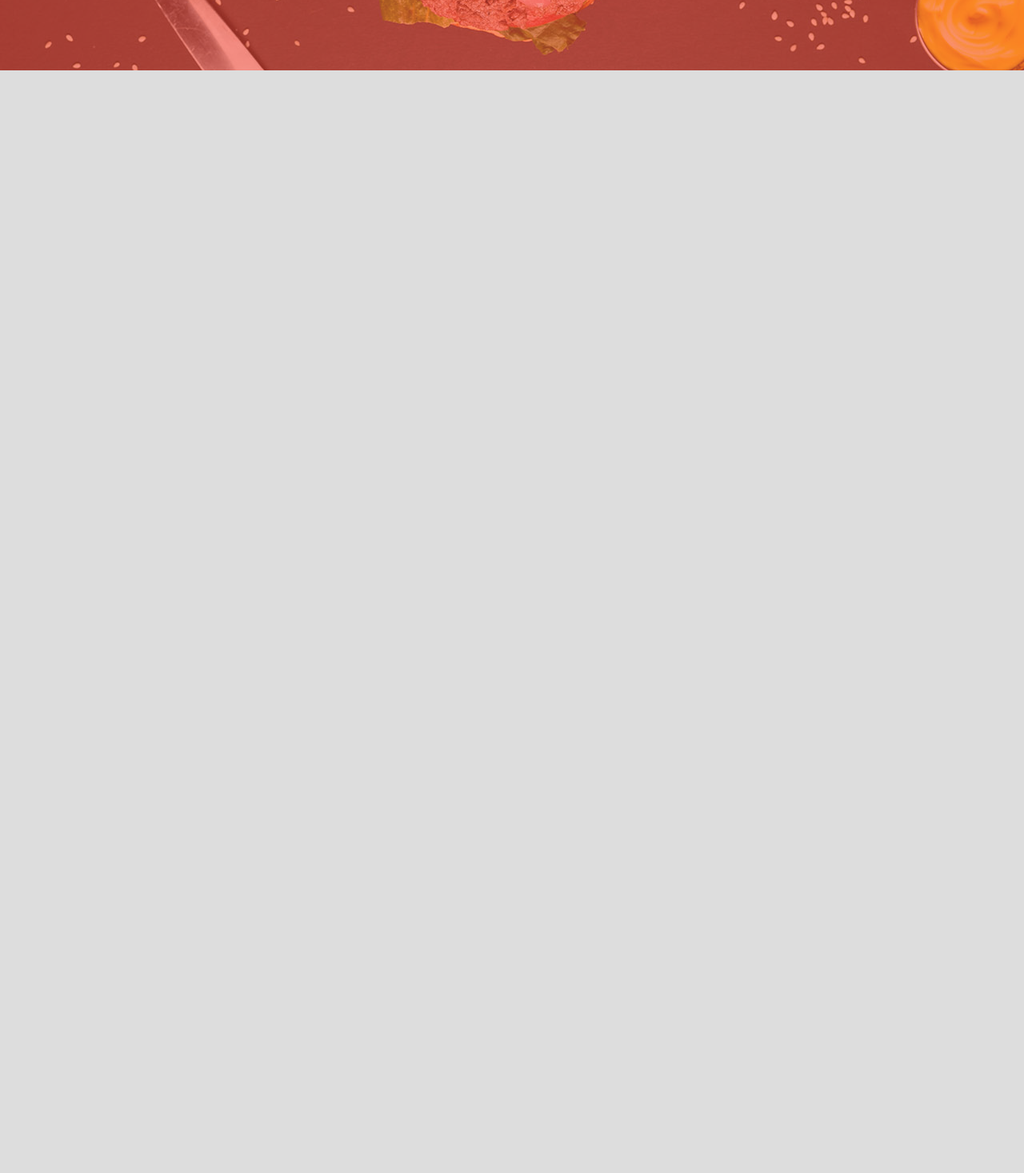
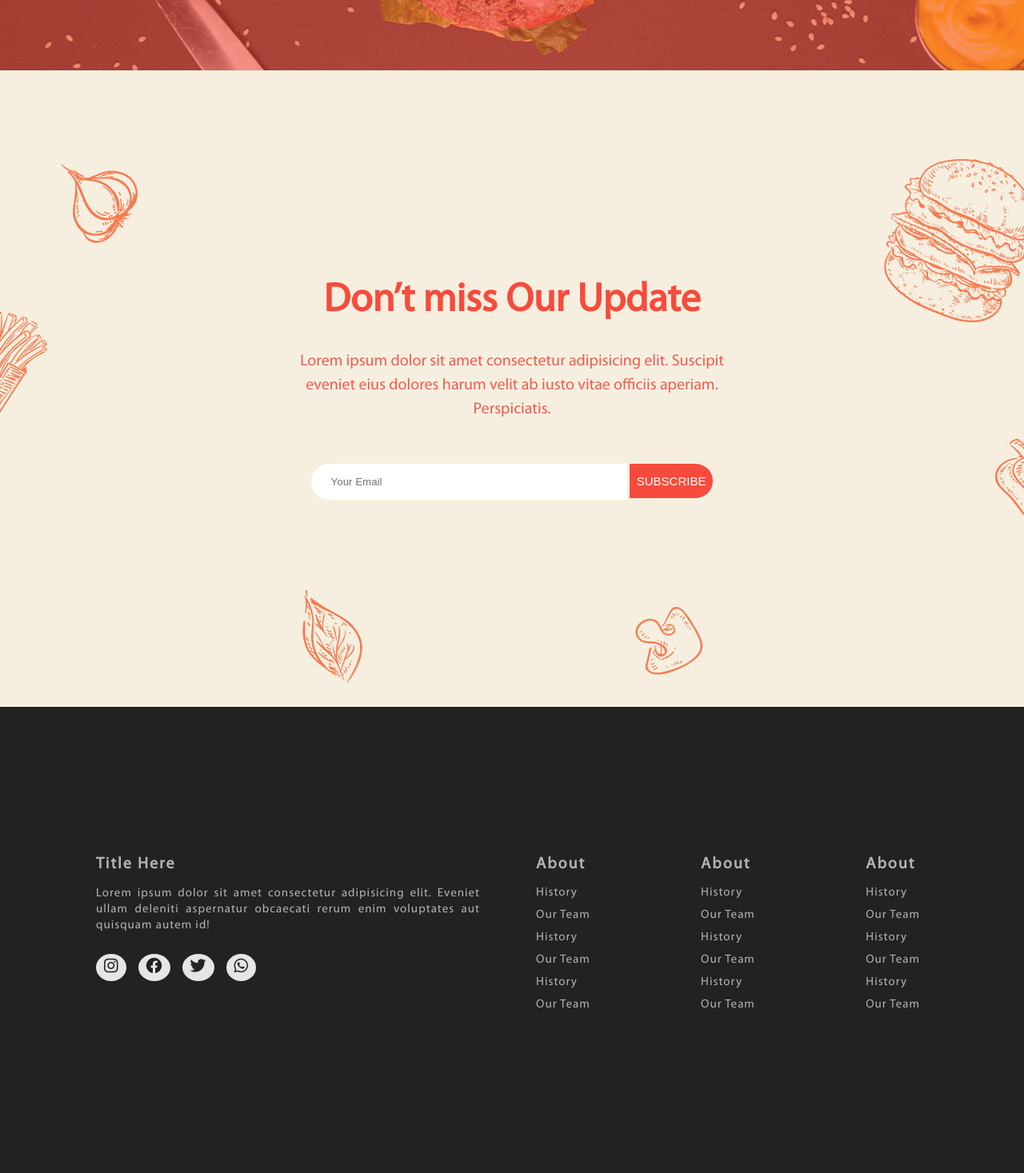
Before and after one commit to sagor-roy/web-design-101, a plain HTML site: page index.html in a window 1280 px wide. Shown: the part 4953-6420 px from the top of the page at 80% size. Before the commit the page ends 5041 px from the top, so only its background shows below. Drawn offline with Linux system fonts and the light colour scheme.

Commit message:
design complete

```diff
--- a/css/style.css
+++ b/css/style.css
@@ -436,3 +436,108 @@
     margin-top: 30px;
     font-family: none;
 }
+
+input.forom-control {
+    width: 395px;
+    padding: 15px 25px;
+    border: gainsboro;
+    border-top-left-radius: 25px;
+    border-bottom-left-radius: 25px;
+}
+
+.form-group>button {
+    cursor: pointer;
+    font-size: 15px;
+    color: white;
+    text-transform: uppercase;
+    padding: 13px 9px;
+    border: none;
+    background-color: #f64b3c;
+    border-top-right-radius: 25px;
+    border-bottom-right-radius: 25px;
+}
+
+form {
+    margin-top: 53px;
+}
+
+.header_title.subscribe {
+    padding: 258px 0px;
+}
+
+footer {
+    background-color: #222222;
+    color: #b3b3b3;
+    padding: 150px 0px;
+}
+
+.footer_box {
+    position: relative;
+    display: inline-block;
+}
+
+.two_column {
+    width: 550px;
+    display: inline-block;
+    float: left;
+    padding: 35px;
+}
+
+.two_column.flex {
+    display: flex;
+    justify-content: space-between;
+    align-items: center;
+}
+
+.two_column>.page_link>h4,
+.two_column>h4 {
+    font-size: 20px;
+    letter-spacing: 2px;
+}
+
+.two_column>p {
+    letter-spacing: 1px;
+    line-height: 20px;
+    text-align: justify;
+    padding: 15px 0px;
+}
+
+
+ul.socila {
+    list-style: none;
+    padding: 0;
+    display: flex;
+    margin: 15px 0px;
+}
+
+ul.socila>li {
+    margin-right: 15px;
+}
+
+ul.socila>li>a {
+    background-color: #e5e5e5;
+    font-size: 20px;
+    color: #222222;
+    padding: 7px 10px;
+    border-radius: 100%;
+    transition: 0.5s;
+}
+
+ul.socila>li>a:hover {
+    background-color: #f56154;
+    font-size: 22px;
+    color: white;
+}
+
+.page_link>ul {
+    list-style: none;
+    margin-top: 15px;
+}
+
+.page_link>ul>li>a {
+    text-decoration: none;
+    margin: 10px 0px;
+    display: block;
+    color: #b3b3b3;
+    letter-spacing: 1px;
+}
--- a/index.html
+++ b/index.html
@@ -7,6 +7,7 @@
     <meta name="viewport" content="width=device-width, initial-scale=1.0">
     <title>Document</title>
     <link rel="stylesheet" href="css/style.css">
+    <link rel="stylesheet" href="https://cdnjs.cloudflare.com/ajax/libs/font-awesome/6.1.1/css/all.min.css" integrity="sha512-KfkfwYDsLkIlwQp6LFnl8zNdLGxu9YAA1QvwINks4PhcElQSvqcyVLLD9aMhXd13uQjoXtEKNosOWaZqXgel0g==" crossorigin="anonymous" referrerpolicy="no-referrer" />
 </head>
 
 <body>
@@ -166,6 +167,73 @@
         </div>
     </section>
 
+    <section class="our_chef">
+        <div class="container">
+            <div class="header_title subscribe">
+                <h4>Don’t miss Our Update</h4>
+                <p>Lorem ipsum dolor sit amet consectetur adipisicing elit. Suscipit eveniet eius dolores harum velit ab iusto vitae officiis aperiam. Perspiciatis.</p>
+                <form action="">
+                    <div class="form-group">
+                        <input type="text" class="forom-control" placeholder="Your Email">
+                        <button>subscribe</button>
+                    </div>
+                </form>
+            </div>
+        </div>
+    </section>
+
+    <footer>
+        <div class="container">
+            <div class="footer_box">
+                <div class="two_column">
+                    <h4>Title Here</h4>
+                    <p>Lorem ipsum dolor sit amet consectetur adipisicing elit. Eveniet ullam deleniti aspernatur obcaecati rerum enim voluptates aut quisquam autem id!</p>
+                    <ul class="socila">
+                        <li><a href="#"><i class="fa-brands fa-instagram"></i></a></li>
+                        <li><a href="#"><i class="fa-brands fa-facebook"></i></a></li>
+                        <li><a href="#"><i class="fa-brands fa-twitter"></i></a></li>
+                        <li><a href="#"><i class="fa-brands fa-whatsapp"></i></a></li>
+                    </ul>
+                </div>
+                <div class="two_column flex">
+                    <div class="page_link">
+                        <h4>About</h4>
+                        <ul>
+                            <li><a href="">History</a></li>
+                            <li><a href="">Our Team</a></li>
+                            <li><a href="">History</a></li>
+                            <li><a href="">Our Team</a></li>
+                            <li><a href="">History</a></li>
+                            <li><a href="">Our Team</a></li>
+                        </ul>
+                    </div>
+                    <div class="page_link">
+                        <h4>About</h4>
+                        <ul>
+                            <li><a href="">History</a></li>
+                            <li><a href="">Our Team</a></li>
+                            <li><a href="">History</a></li>
+                            <li><a href="">Our Team</a></li>
+                            <li><a href="">History</a></li>
+                            <li><a href="">Our Team</a></li>
+                        </ul>
+                    </div>
+                    <div class="page_link">
+                        <h4>About</h4>
+                        <ul>
+                            <li><a href="">History</a></li>
+                            <li><a href="">Our Team</a></li>
+                            <li><a href="">History</a></li>
+                            <li><a href="">Our Team</a></li>
+                            <li><a href="">History</a></li>
+                            <li><a href="">Our Team</a></li>
+                        </ul>
+                    </div>
+                </div>
+            </div>
+        </div>
+    </footer>
+
 
 </body>
 
```
